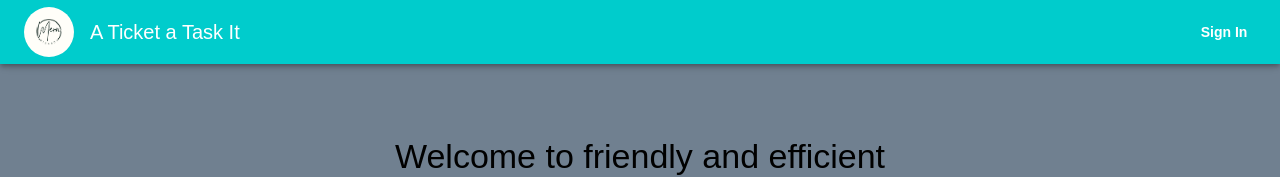
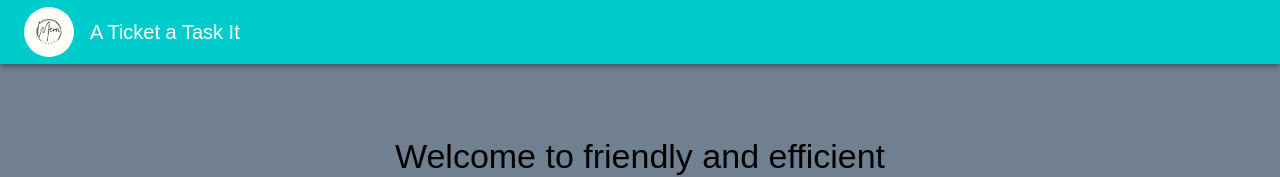
Before and after one commit to LukeZHar/MERN-Wizards-T3A2-B, a React (Vite) app: page / in a window 1280 px wide. Shown: the top 177 px of the page. Built offline with nearby package versions, Linux system fonts and the light colour scheme.

Commit message:
Edit: Removed sign in button when logged out on header as it redircts to lo to login

```diff
--- a/src/frontend/components/Header.jsx
+++ b/src/frontend/components/Header.jsx
@@ -22,12 +22,6 @@ export default function Header() {
 
     const handleNavMenu = (event) => {
         setAnchorElNav(event.currentTarget);
-        setAnchorElSignIn(null);
-    };
-
-    const handleSignInMenu = (event) => {
-        setAnchorElSignIn(event.currentTarget);
-        setAnchorElNav(null);
     };
 
     const handleNotificationMenu = (event) => {
@@ -37,7 +31,6 @@ export default function Header() {
 
     const handleClose = () => {
         setAnchorElNav(null);
-        setAnchorElSignIn(null);
         setAnchorElNotifications(null);
     };
 
@@ -122,15 +115,7 @@ export default function Header() {
                                 )}
                             </Menu>
                         </>
-                    ) : (
-                        <>
-                            <Button color="inherit" onClick={handleSignInMenu}>Sign In</Button>
-                            <Menu anchorEl={anchorElSignIn} open={Boolean(anchorElSignIn)} onClose={handleClose}>
-                                <MenuItem component={Link} to="/login" onClick={handleClose}>Login</MenuItem>
-                                <MenuItem component={Link} to="/register" onClick={handleClose}>Register</MenuItem>
-                            </Menu>
-                        </>
-                    )}
+                    ) : null}
                 </Toolbar>
             </AppBar>
         </HideOnScroll>
```
